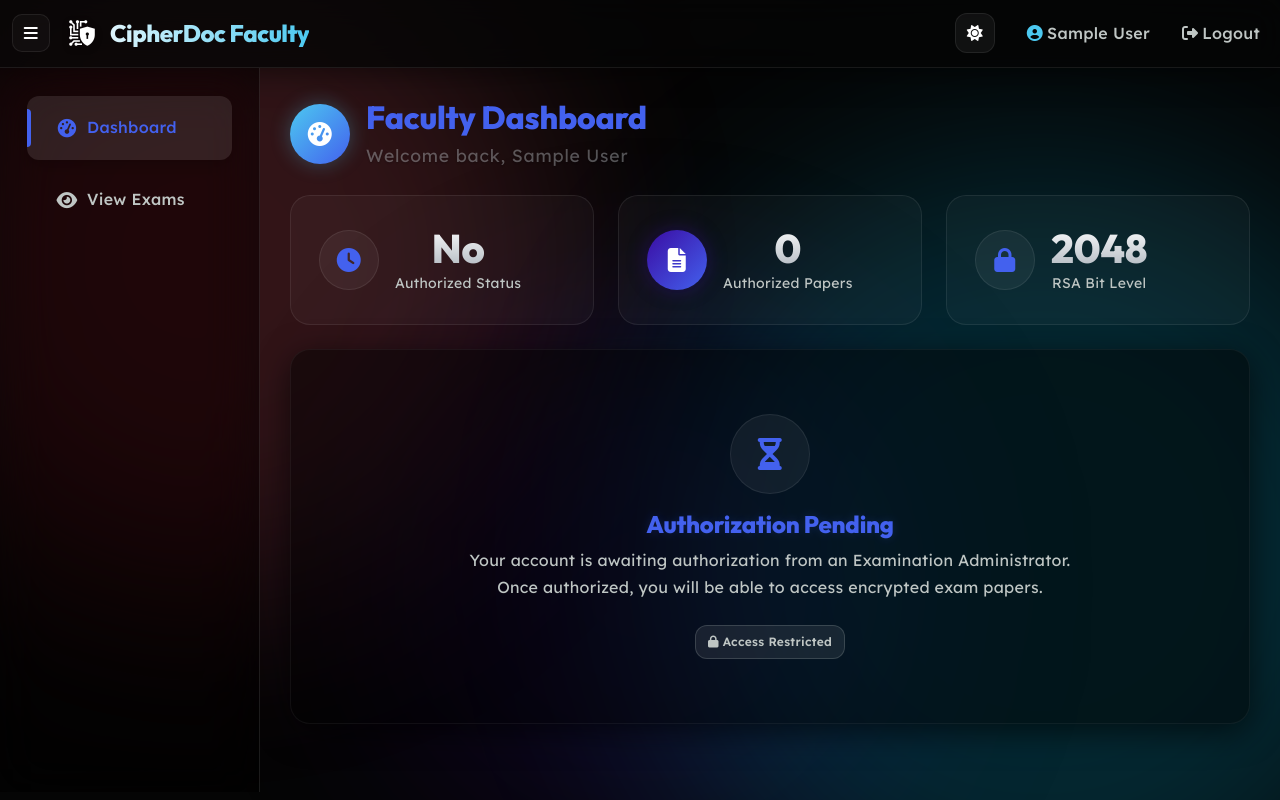
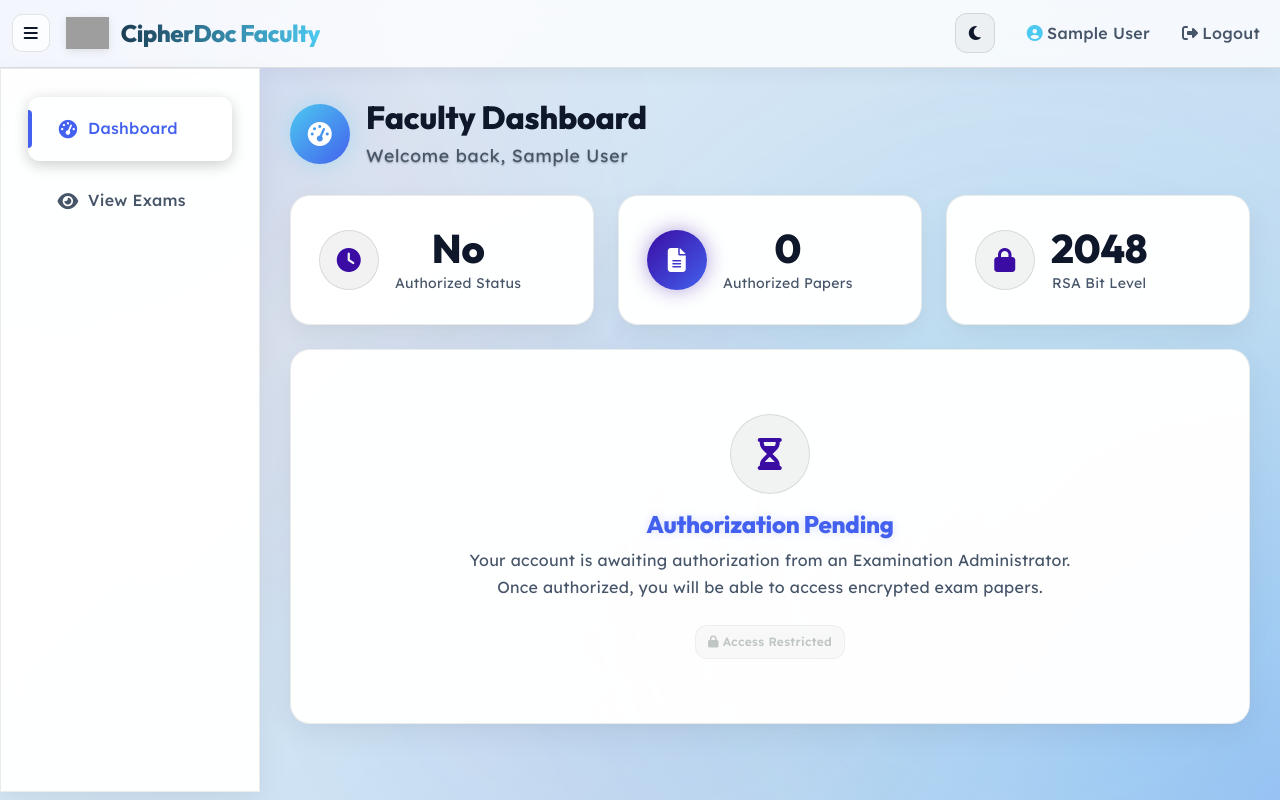
Before and after one commit to rajuperumalla951515/CipherDoc, a Flask app: page /aef/dashboard in a window 1280 px wide. Run offline with Flask 3, Linux system fonts and the light colour scheme; the visitor is signed in with stand-in values (Sample User, id 1); data that the repository does not hold is empty; grey boxes are pictures that could not be loaded.

Commit message:
Default site theme to light

```diff
--- a/templates/base.html
+++ b/templates/base.html
@@ -1120,10 +1120,11 @@
         // Theme Management
         const themeToggle = {
             init() {
-                const savedTheme = localStorage.getItem('theme') || 'dark';
-                document.documentElement.setAttribute('data-theme', savedTheme);
-                this.updateIcons(savedTheme);
-                this.updateLogo(savedTheme);
+                const initialTheme = 'light';
+                document.documentElement.setAttribute('data-theme', initialTheme);
+                localStorage.setItem('theme', initialTheme);
+                this.updateIcons(initialTheme);
+                this.updateLogo(initialTheme);
             },
             toggle() {
                 const currentTheme = document.documentElement.getAttribute('data-theme');
```
